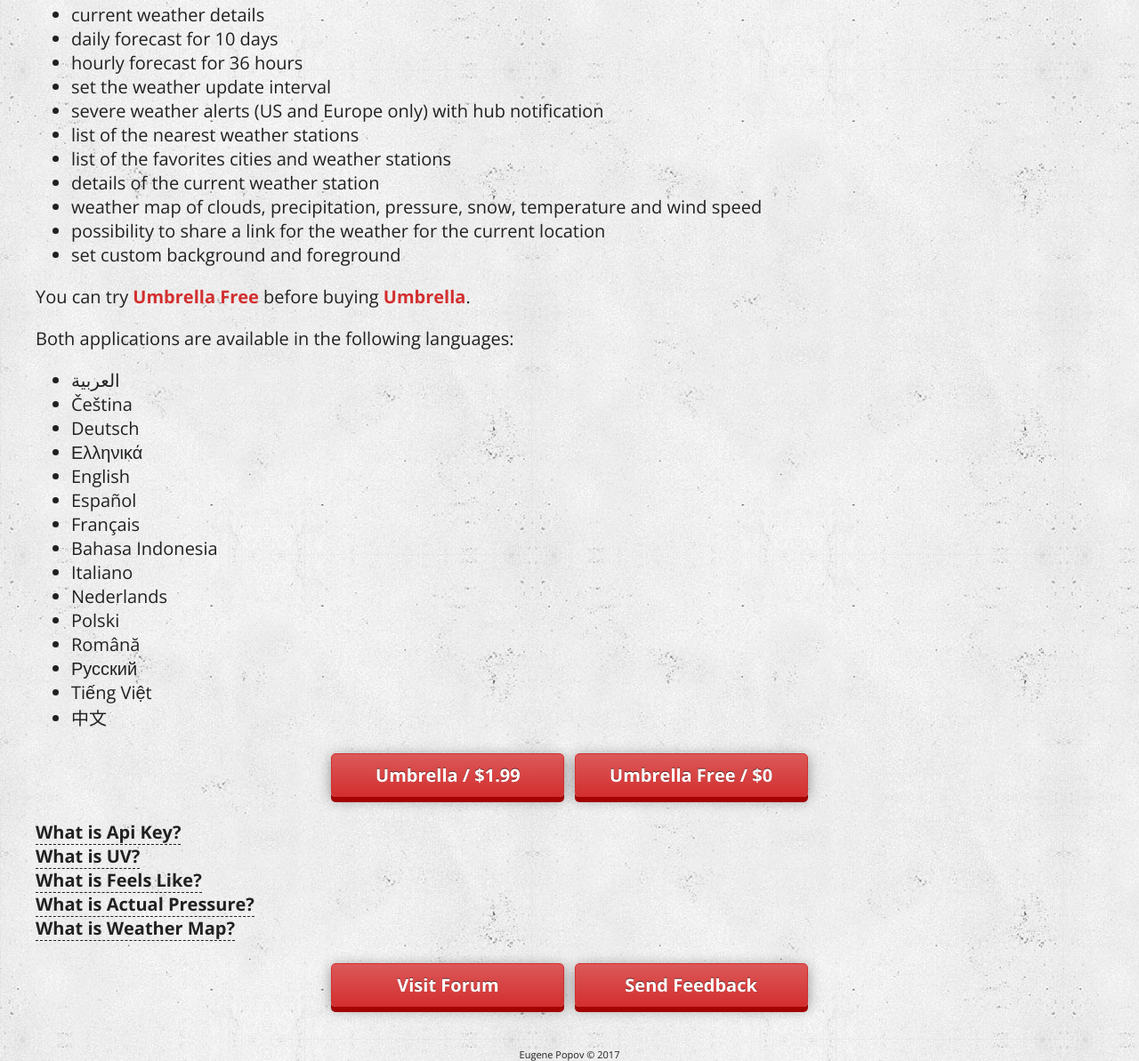
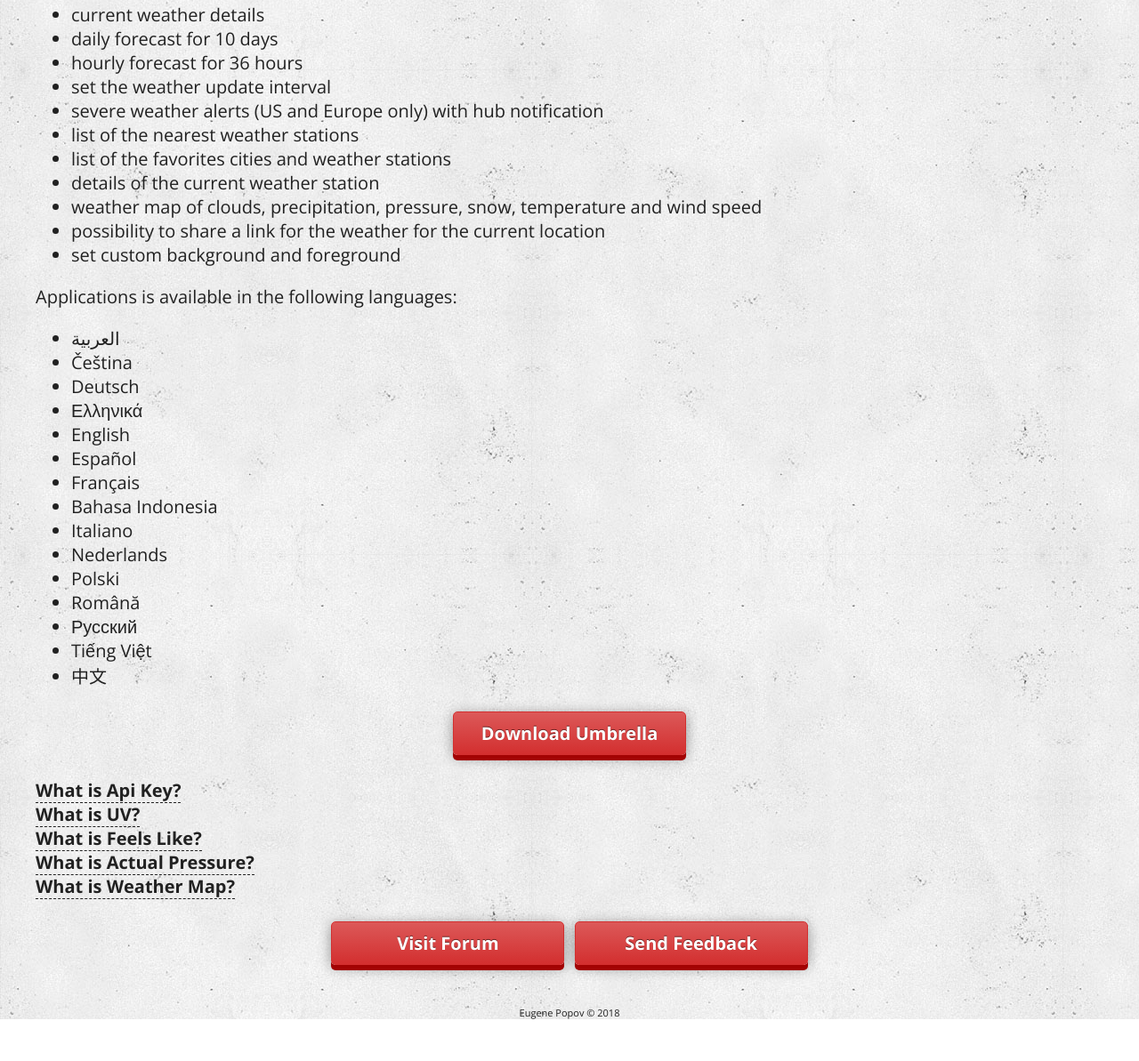
Before and after one commit to popov895/umbrella, a plain HTML site: page index.html in a window 1280 px wide. Shown: the part 1012-2205 px from the top of the page at 89% size. After the commit the page ends 2158 px from the top, so only its background shows below. Drawn offline with nearby package versions, Linux system fonts and the light colour scheme.

Commit message:
Update index.html

```diff
--- a/index.html
+++ b/index.html
@@ -42,13 +42,9 @@
                 <li>possibility to share a link for the weather for the current location</li>
                 <li>set custom background and foreground</li>
             </ul>
-            <!-- Free -->
-            <p>
-                You can try <span class="highlight">Umbrella Free</span> before buying <span class="highlight">Umbrella</span>.
-            </p>
             <!-- Languages -->
             <p>
-                Both applications are available in the following languages:
+                Applications is available in the following languages:
             </p>
             <ul>
                 <li>العربية</li>
@@ -67,10 +63,9 @@
                 <li>Tiếng Việt</li>
                 <li>中文</li>
             </ul>
-            <!-- Downloads -->
+            <!-- Download -->
             <section>
-                <a class="button" href="https://appworld.blackberry.com/webstore/content/59953902" target="_blank" title="Download Umbrella / $1.99">Umbrella / $1.99</a>
-                <a class="button" href="https://appworld.blackberry.com/webstore/content/59956073" target="_blank" title="Download Umbrella Free / $0">Umbrella Free / $0</a>
+                <a class="button" href="https://appworld.blackberry.com/webstore/content/59953902" target="_blank" title="Download Umbrella">Download Umbrella</a>
             </section>
             <!-- FAQ -->
             <ul id="faq">
@@ -102,7 +97,7 @@
             </section>
         </main>
         <footer>
-            Eugene Popov © 2017
+            Eugene Popov © 2018
         </footer>
     </body>
 </html>
```
